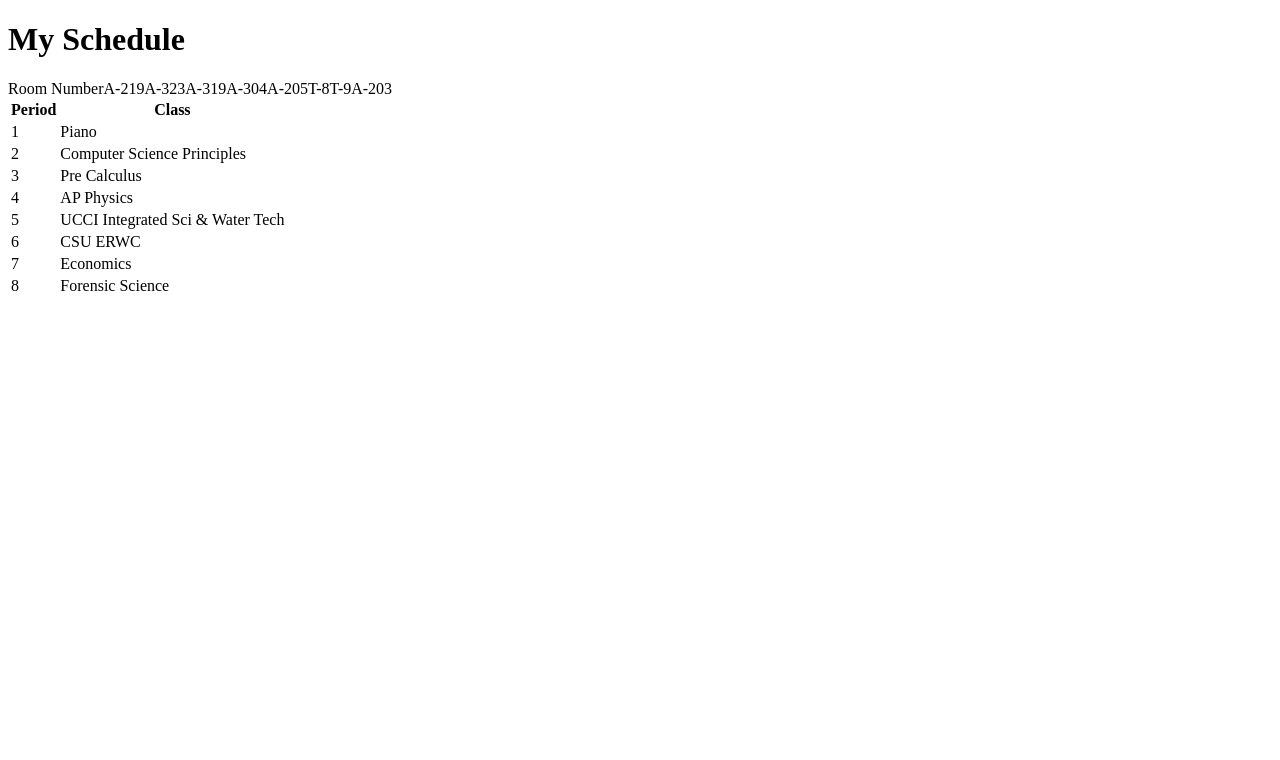
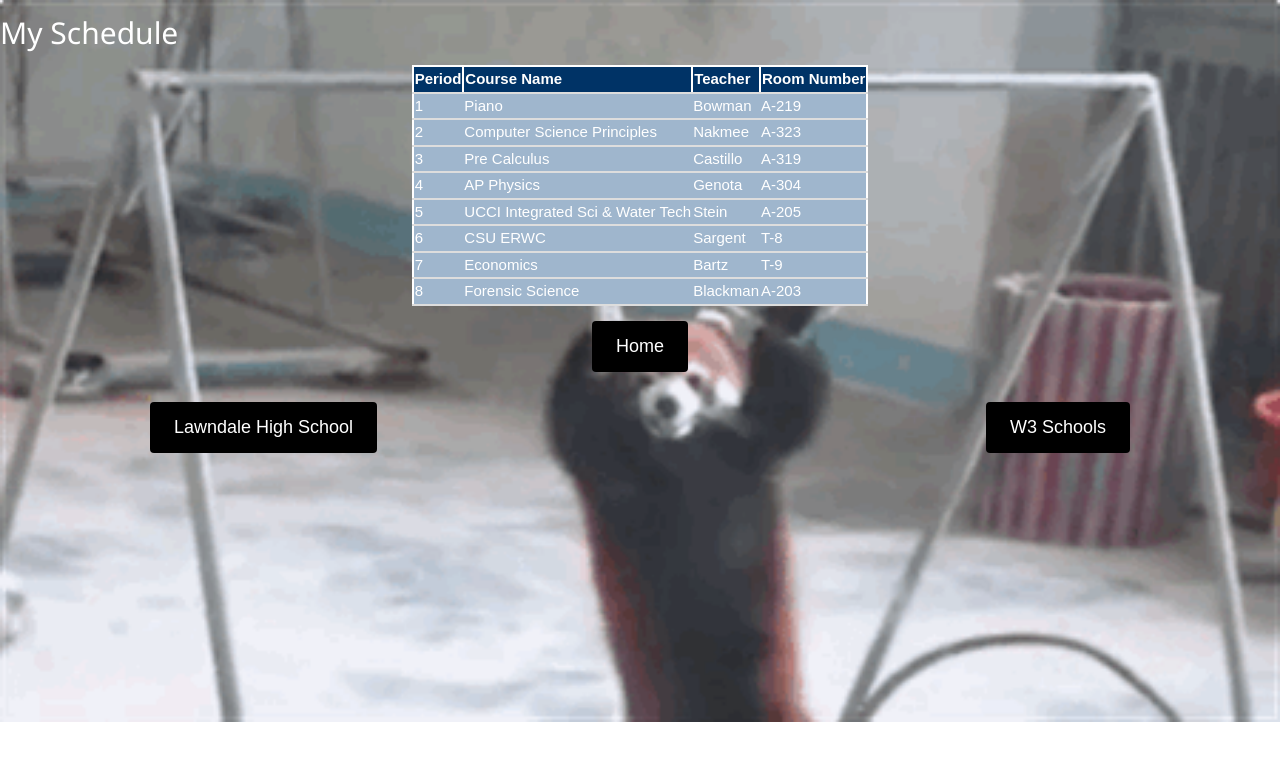
Before and after one commit to gruizcastillo649/gruizcastillo649.github.io, a plain HTML site: page display.html in a window 1280 px wide. Drawn offline with nearby package versions, Linux system fonts and the light colour scheme.

Commit message:
website finished

```diff
--- a/display.html
+++ b/display.html
@@ -1,22 +1,85 @@
 
 <!DOCTYPE html>
 <html>
-  <head>
+
+ <head>
     <meta charset="utf-8">
+    <meta name="viewport" content="width=device-width, initial-scale=1">
+    <link rel="stylesheet" href="https://www.w3schools.com/w3css/4/w3.css">
+    <link rel="stylesheet" href="https://fonts.googleapis.com/css?family=Raleway">
     <title>My Schedule</title>
+    <link href="page.css" rel="stylesheet" type="text/css">
+   <style>
+     body {
+      background-image: url("images/redpanda2.gif");
+      background-repeat: no-repeat;
+      height: 600px;
+      background-size: cover;
+          }
+    </style>
   </head>
   <body>
     <h1>My Schedule</h1>
     <table>
-      <tr><th>Period</th><th>Class</th></th>Room Number</th></tr>
-      <tr><td>1</td><td>Piano</td></td>A-219</td></tr>
-      <tr><td>2</td><td>Computer Science Principles</td></td>A-323</td></tr>
-      <tr><td>3</td><td>Pre Calculus</td></td>A-319</td></tr>
-      <tr><td>4</td><td>AP Physics</td></td>A-304</td></tr>
-      <tr><td>5</td><td>UCCI Integrated Sci & Water Tech</td></tr>A-205</td></tr>
-      <tr><td>6</td><td>CSU ERWC</td></td>T-8</td></tr>
-      <tr><td>7</td><td>Economics</td></td>T-9</td></tr>
-      <tr><td>8</td><td>Forensic Science</td></td>A-203</td></tr>
+      <tr>
+        <th>Period</th>
+        <th>Course Name</th>
+        <th>Teacher</th>
+        <th>Room Number</th>
+      </tr>
+      <tr>
+        <td>1</td>
+        <td>Piano</td>
+        <td>Bowman</td>
+        <td>A-219</td>
+      </tr>
+      <tr>
+        <td>2</td>
+        <td>Computer Science Principles</td>
+        <td>Nakmee</td>
+        <td>A-323</td>
+      </tr>
+      <tr>
+        <td>3</td>
+        <td>Pre Calculus</td>
+        <td>Castillo</td>
+        <td>A-319</td>
+      </tr>
+      <tr>
+        <td>4</td>
+        <td>AP Physics</td>
+        <td>Genota</td>
+        <td>A-304</td>
+      </tr>
+      <tr>
+        <td>5</td>
+        <td>UCCI Integrated Sci & Water Tech</td>
+        <td>Stein</td>
+        <td>A-205</td>
+      </tr>
+      <tr>
+        <td>6</td>
+        <td>CSU ERWC</td>
+        <td>Sargent</td>
+        <td>T-8</td>
+      </tr>
+      <tr>
+        <td>7</td>
+        <td>Economics</td>
+        <td>Bartz</td>
+        <td>T-9</td>
+      </tr>
+      <tr>
+        <td>8</td>
+        <td>Forensic Science</td>
+        <td>Blackman</td>
+        <td>A-203</td>
+      </tr>
     </table>
   </body>
+  <div class="w3-content">
+    <p class="w3-center"><a href="index.html" class="w3-button w3-black w3-round w3-padding-large w3-large">Home</a></p>
+    <p class="w3-left"><a href="https://www.lawndalehs.org/" class="w3-button w3-black w3-round w3-padding-large w3-large">Lawndale High School</a></p>
+    <p class="w3-right"><a href="https://www.w3schools.com/" class="w3-button w3-black w3-round w3-padding-large w3-large">W3 Schools</a></p>
+</div>
 </html>
--- a/page.css
+++ b/page.css
@@ -1,12 +1,14 @@
 
 body{
-	font-family: "Marker Felt", "Comic Sans MS", fantasy;
-	color: #003366;
+	font-family: "sans-serif", "Arial";
+	color: #ffffff;
+	text-align: right;
 }
 
-h1 {
-	font-size: 1.3em;
-	text-align: center;
+ h1 {
+	font-size: 2em;
+	text-align: left;
+	color:#ffffff;
 }
 
 table {
@@ -14,17 +16,19 @@ table {
 	margin-right: auto;
 	text-align: left;
 	border-collapse: collapse;
-	cellspacing: 0px;
 }
 
 tr {
-	border: 1px solid #ffffff;
-	text-align: center;
+	border: 2px solid #ffffff;
+	text-align: left;
 	background-color:#9FB6CD;
+	border-bottom: 2px solid #ddd;
 }
 
 th {
-	text-align: center;
+	border: 2px solid #ffffff;
+	text-align: left;
 	color: #ffffff;
 	background-color: #003366;
+	border-bottom: 2px solid #ddd;
 }
```
Also changed, not shown: index.html (+4 -90 lines), images/redpanda.jpg (added), images/redpanda2.gif (added), 1 other file.
